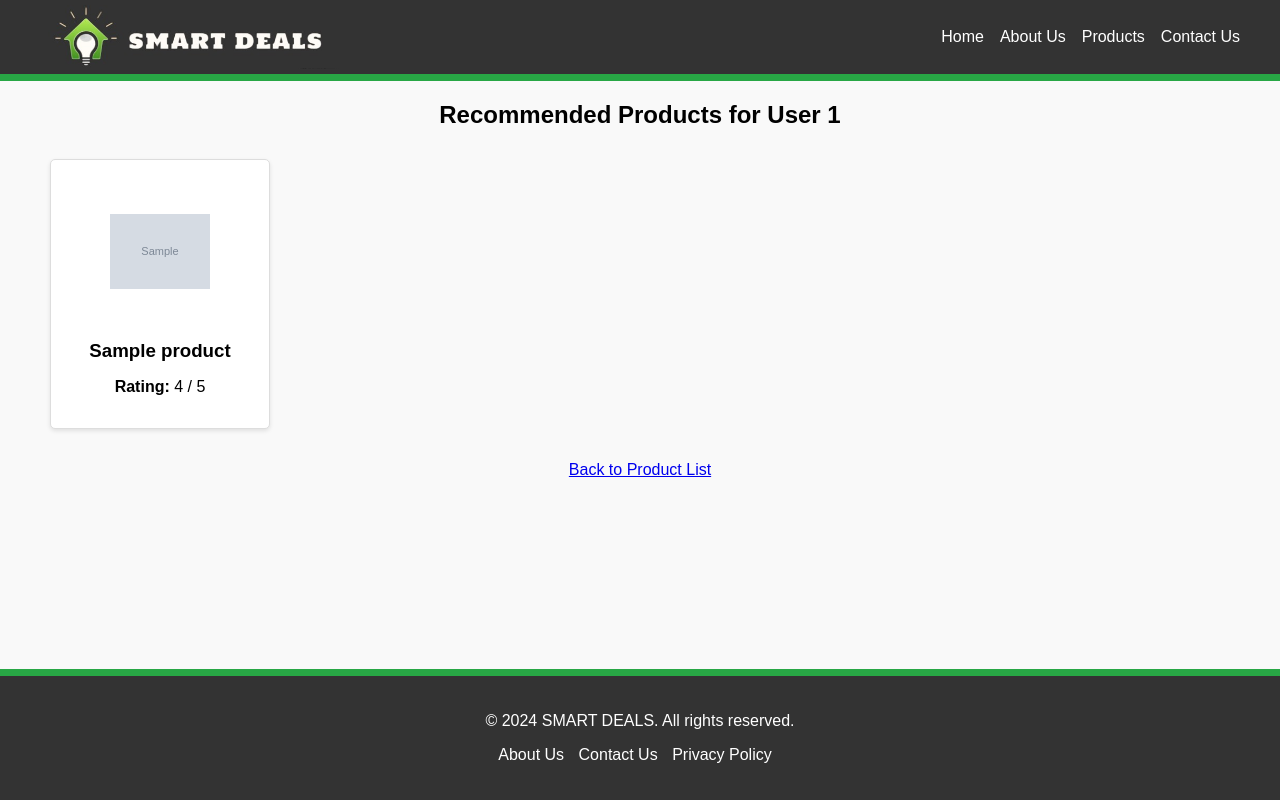
After one commit to Binura22/Appliances_Recommendation_System, a Flask app: template templates/recommendations.html in a window 1280 px wide. The commit adds this page. Run offline with Flask 3, Linux system fonts and the light colour scheme; the template is opened without the code that fills it: most values are stand-ins (such as "Sample title", 1, 10 or a date in 2020); grey boxes marked "Sample" are stand-in pictures; parts of the project's set-up code (start-up, migrations or seed data) failed here and were passed over.

Commit message:
fixed all the errors in the user recommendation page

```diff
--- a/app.py
+++ b/app.py
@@ -4,6 +4,9 @@ import gdown
 import os
 import ast
 from datetime import datetime
+import numpy as np
+from sklearn.metrics.pairwise import cosine_similarity
+
 
 app = Flask(__name__)
 
@@ -34,6 +37,13 @@ def get_hi_res_image(images):
 
 # Apply the function to the images column
 data_unique['hi_res_image'] = data_unique['images'].apply(get_hi_res_image)
+
+# Load the preprocessed user-item matrix
+user_item_matrix = pd.read_csv('user_item_matrix.csv', index_col='user_id')
+original_nan_mask = pd.read_csv('original_nan_mask.csv', index_col='user_id')
+
+# Compute user-user similarity matrix using cosine similarity
+user_similarity = cosine_similarity(user_item_matrix)
 
 # Function to get the top seasonatl products for the current month
 def get_top_seasonal_products():
@@ -79,6 +89,56 @@ def index():
     return render_template('index.html', results=paginated_data.to_dict(orient='records'),
                            top_5_products=top_5_products, page=page)
 
+
+@app.route('/product/<asin>')
+def product_detail(asin):
+    # Filter the product by asin for detailed view
+    product = data_unique[data_unique['asin'] == asin].iloc[0]
+    return render_template('product_detail.html', product=product)
+
+
+@app.route('/collab-recommend/<user_id>')
+def collab_recommend(user_id):
+    # Check if the user exists in the user_item_matrix
+    if user_id not in user_item_matrix.index:
+        return f"No data available for user {user_id}", 404
+
+    # Use original_nan_mask to find unrated items (originally NaN)
+    unrated_items = original_nan_mask.loc[user_id]
+    unrated_items = unrated_items[unrated_items].index  # Filter the originally unrated items
+
+    if len(unrated_items) == 0:
+        return f"User {user_id} has rated all items.", 200
+
+    # Compute similarity scores between the target user and other users
+    similarity_scores = user_similarity[user_item_matrix.index.get_loc(user_id)]
+
+    # Sort users by similarity scores (excluding the user themselves)
+    similar_users_indices = similarity_scores.argsort()[::-1][1:]
+
+    # Get the ratings of similar users for the unrated items
+    similar_users_ratings = user_item_matrix.iloc[similar_users_indices][unrated_items]
+
+    # Calculate predicted ratings for the unrated items based on similar users' ratings
+    weighted_ratings = similar_users_ratings.T.dot(similarity_scores[similar_users_indices])
+    similarity_sums = similarity_scores[similar_users_indices].sum()
+
+    predicted_ratings = weighted_ratings / similarity_sums
+
+    #Recommended top 5 items
+    top_recommended_items = predicted_ratings.nlargest(10).index
+
+    # Retrieve product details from the original dataset for these recommendations
+    recommended_products = data_unique[data_unique['asin'].isin(top_recommended_items)][['asin', 'product_title', 'hi_res_image', 'average_rating']]
+
+
+    # If no products found, return a message
+    if recommended_products.empty:
+        return f"No recommendations available for user {user_id}", 200
+
+    # Render the recommendations page with the recommended products
+    return render_template('recommendations.html', products=recommended_products.to_dict(orient='records'), user_id=user_id)
+
 @app.route('/search', methods=['POST', 'GET'])
 def search():
     # Check if the request is a POST or GET to retrieve the query
@@ -104,12 +164,5 @@ def search():
     # Render the search results with pagination
     return render_template('index.html', query=query, results=paginated_results.to_dict(orient='records'),
                            top_5_products=top_5_products, page=page)
-
-@app.route('/product/<asin>')
-def product_detail(asin):
-    # Filter the product by asin for detailed view
-    product = data_unique[data_unique['asin'] == asin].iloc[0]
-    return render_template('product_detail.html', product=product)
-
 if __name__ == '__main__':
     app.run(debug=True)
--- a/static/css/styles.css
+++ b/static/css/styles.css
@@ -67,7 +67,6 @@ form {
     box-sizing: border-box;
     transition: box-shadow 0.3s;
     margin-bottom: 20px;
-    /* min-width: 250px; */
 }
 
 .result-item:hover {
--- /dev/null
+++ b/templates/recommendations.html
@@ -0,0 +1,59 @@
+<!DOCTYPE html>
+<html lang="en">
+<head>
+    <meta charset="UTF-8">
+    <meta name="viewport" content="width=device-width, initial-scale=1.0">
+    <title>Recommended Products</title>
+    <link rel="stylesheet" href="{{ url_for('static', filename='css/styles.css') }}">
+</head>
+<body>
+    <!-- Navigation Bar -->
+    <nav class="navbar">
+        <div class="container">
+            <img src="{{ url_for('static', filename='images/logo.jpg') }}" alt="logo" class="logo">
+            <ul class="nav-links">
+                <li><a href="/">Home</a></li>
+                <li><a href="#about">About Us</a></li>
+                <li><a href="#products">Products</a></li>
+                <li><a href="#contact">Contact Us</a></li>
+            </ul>
+        </div>
+    </nav>
+
+    <div class="container">
+        <h2>Recommended Products for User {{ user_id }}</h2>
+        <ul class="results-list">
+            {% if products %}
+                {% for product in products %}
+                <li class="result-item">
+                    <a href="/product/{{ product['asin'] }}" class="product-link">
+                        <img src="{{ product['hi_res_image'] }}" alt="{{ product['product_title'] }}" class="card-img">
+                        <h3>{{ ' '.join(product['product_title'].split()[:4]) }}</h3>
+                    </a>
+                    <p><strong>Rating:</strong> {{ product['average_rating'] }} / 5</p>
+                </li>
+                {% endfor %}
+            {% else %}
+                <p>No recommendations available for this user.</p>
+            {% endif %}
+        </ul>
+
+        <a href="{{ url_for('index') }}">Back to Product List</a>
+    </div>
+
+    <!-- Footer Section -->
+    <footer>
+        <div class="footer-container">
+            <div class="footer-content">
+                <p>&copy; 2024 SMART DEALS. All rights reserved.</p>
+                <ul class="footer-links">
+                    <li><a href="#about">About Us</a></li>
+                    <li><a href="#contact">Contact Us</a></li>
+                    <li><a href="/privacy-policy">Privacy Policy</a></li>
+                </ul>
+            </div>
+        </div>
+    </footer>
+
+</body>
+</html>
```
Also changed, not shown: 1 other file.
